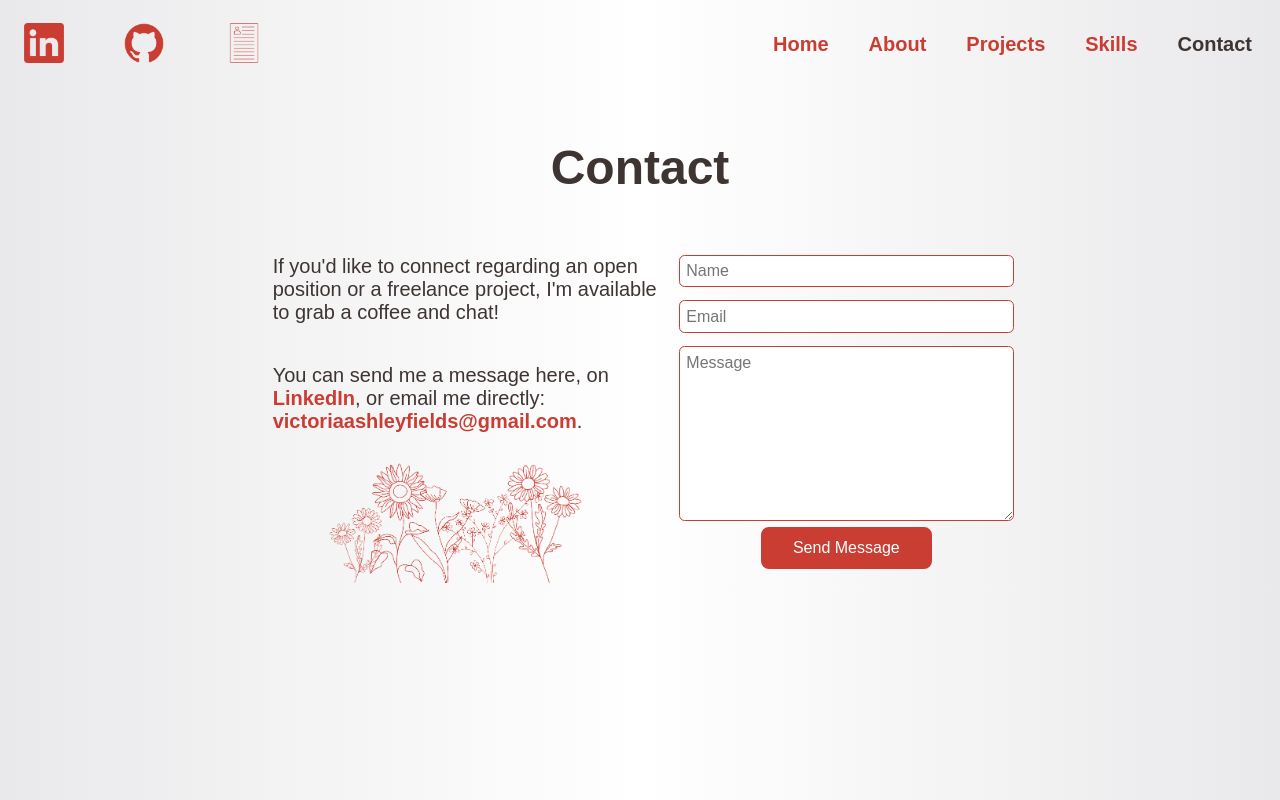
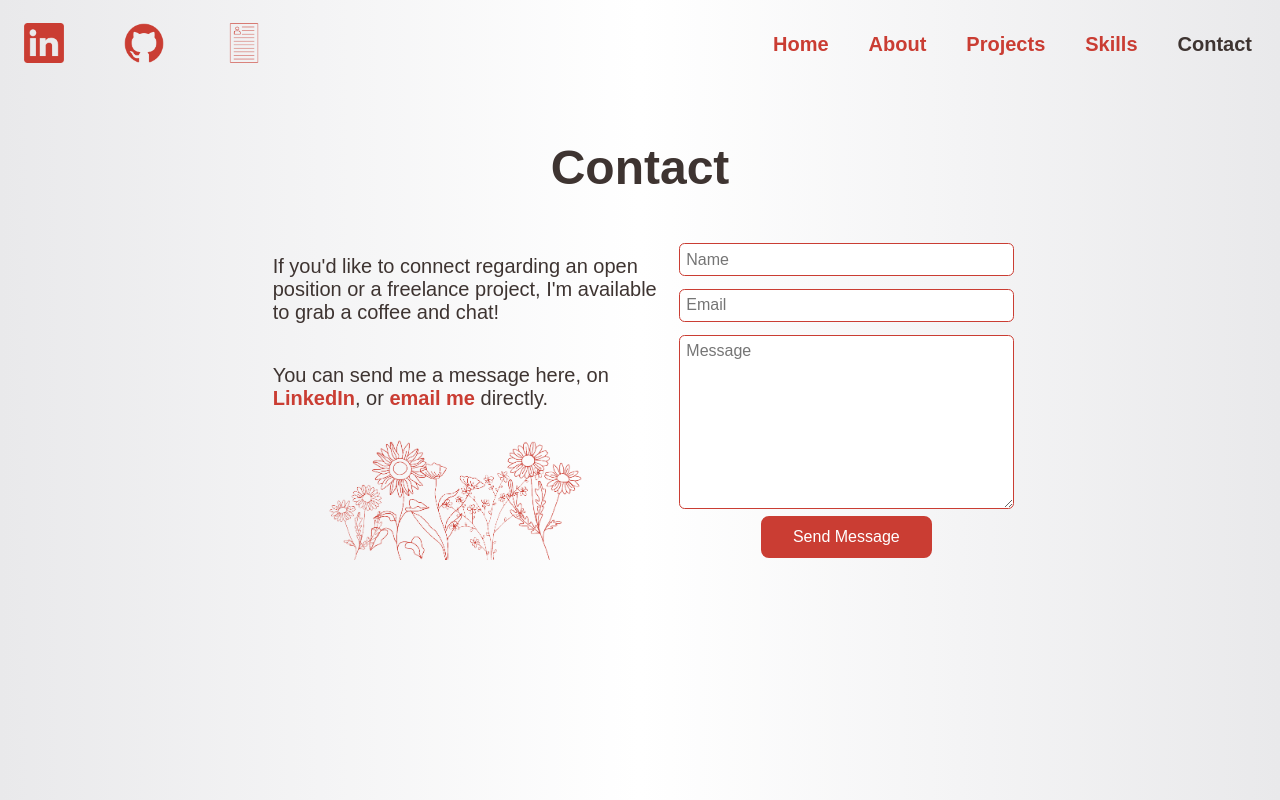
Before and after one commit to vfields/portfolio, a React (Create React App) app: page /contact in a window 1280 px wide. Built offline with nearby package versions, Linux system fonts and the light colour scheme.

Commit message:
Edit email address to only include link

```diff
--- a/src/components/Contact/Contact.jsx
+++ b/src/components/Contact/Contact.jsx
@@ -50,7 +50,7 @@ function Contact() {
       <div className="contact">
         <div className="contact-text-container">
           <p className="contact-text">If you'd like to connect regarding an open position or a freelance project, I'm available to grab a coffee and chat!</p>
-          <p className="contact-text">You can send me a message here, on <a href="https://www.linkedin.com/in/victoria-ashley-fields/" target='_blank' rel="noreferrer">LinkedIn</a>, or email me directly: <a href="mailto:victoriaashleyfields@gmail.com">victoriaashleyfields@gmail.com</a>.
+          <p className="contact-text">You can send me a message here, on <a href="https://www.linkedin.com/in/victoria-ashley-fields/" target='_blank' rel="noreferrer">LinkedIn</a>, or <a href="mailto:victoriaashleyfields@gmail.com">email me</a> directly.
           </p>
           <img src={contactFlowers} alt="a collection of orange outlined flowers" />
         </div>
```
